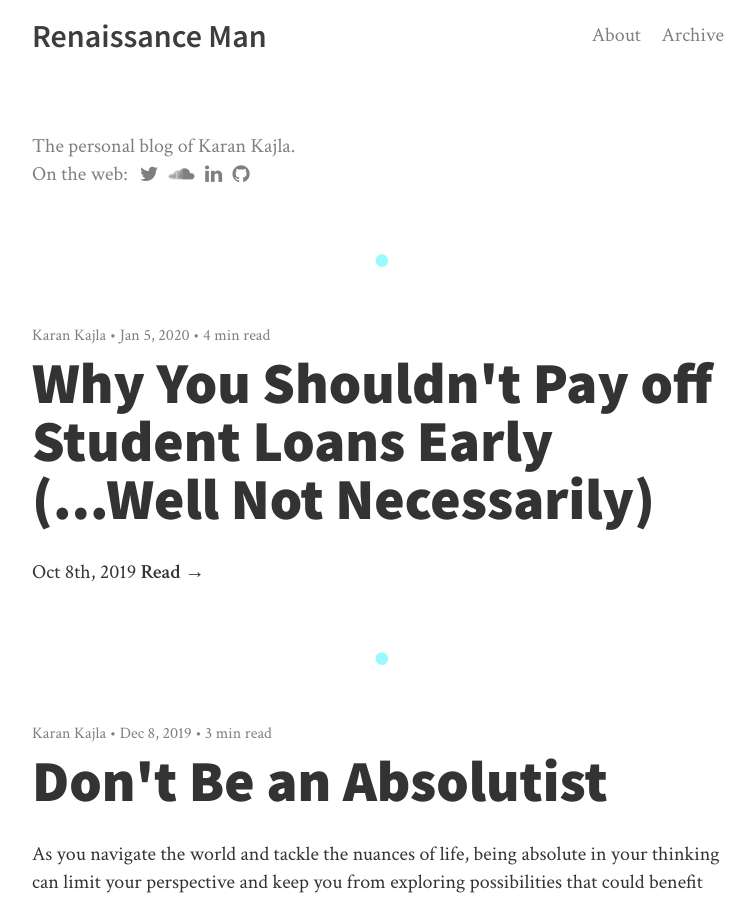
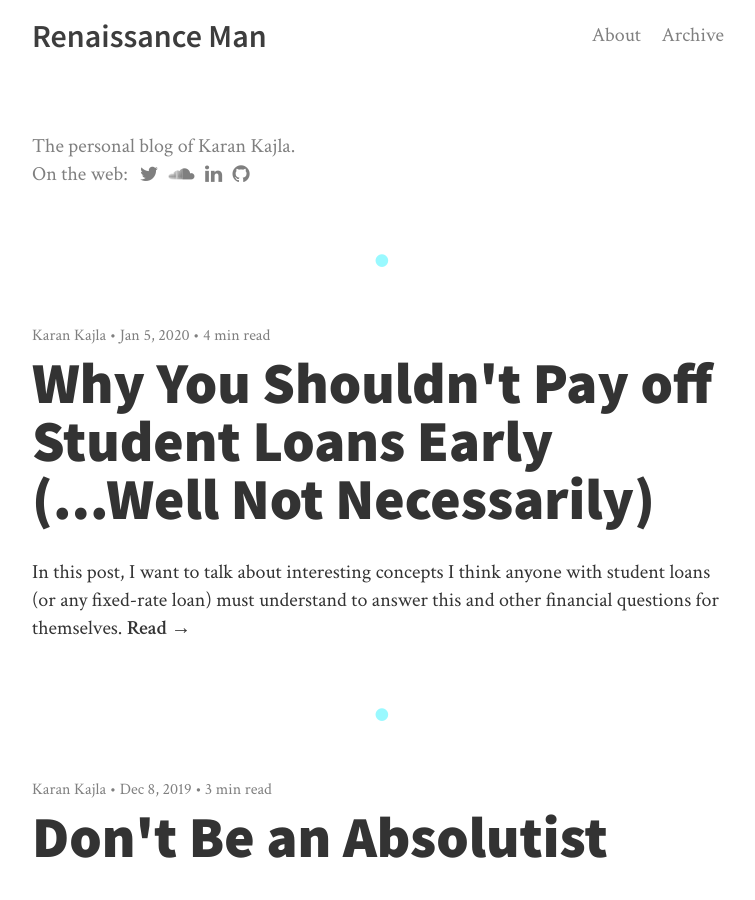
Before and after one commit to kkajla12/kkajla12.github.io, a Jekyll site: the page built from index.html, in a window 1280 px wide and 900 px high. Shown: the whole window, without its empty margins (258-1013 px from the left). Built offline with Jekyll 4.4.1, drawn with Linux system fonts in a browser that asks for light colours; nearby versions of some CDN libraries; the list of posts is cut into pages by our own code.

Commit message:
Update summary for student loan payment post

```diff
--- a/_posts/2020-01-05-why-you-shouldnt-pay-off-student-loans-early.md
+++ b/_posts/2020-01-05-why-you-shouldnt-pay-off-student-loans-early.md
@@ -1,6 +1,6 @@
 ---
 title: Why You Shouldn't Pay off Student Loans Early (...Well Not Necessarily)
-summary: Oct 8th, 2019
+summary: In this post, I want to talk about interesting concepts I think anyone with student loans (or any fixed-rate loan) must understand to answer this and other financial questions for themselves.
 categories: [personal finance]
 draft: false
 ---
```
